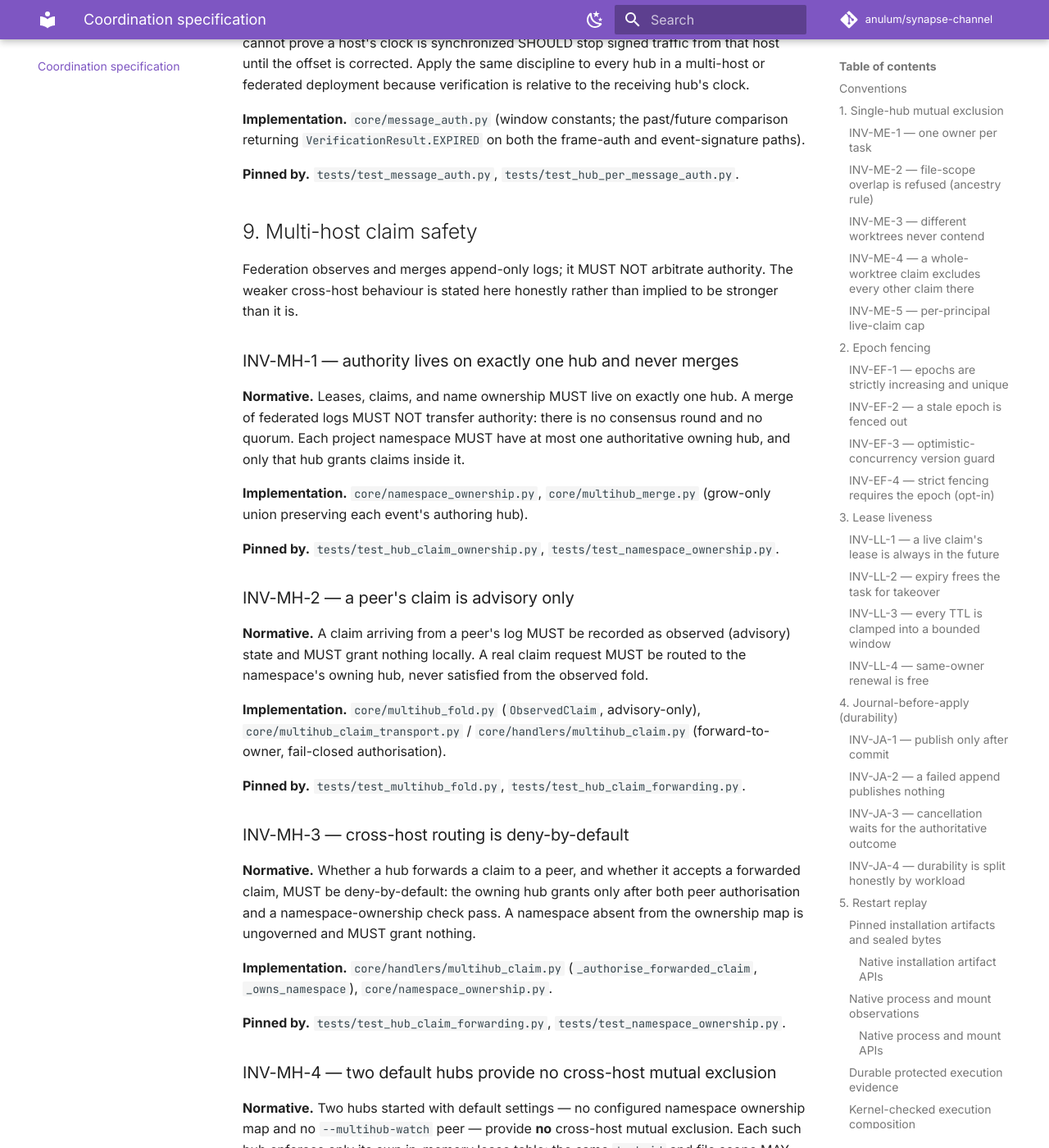
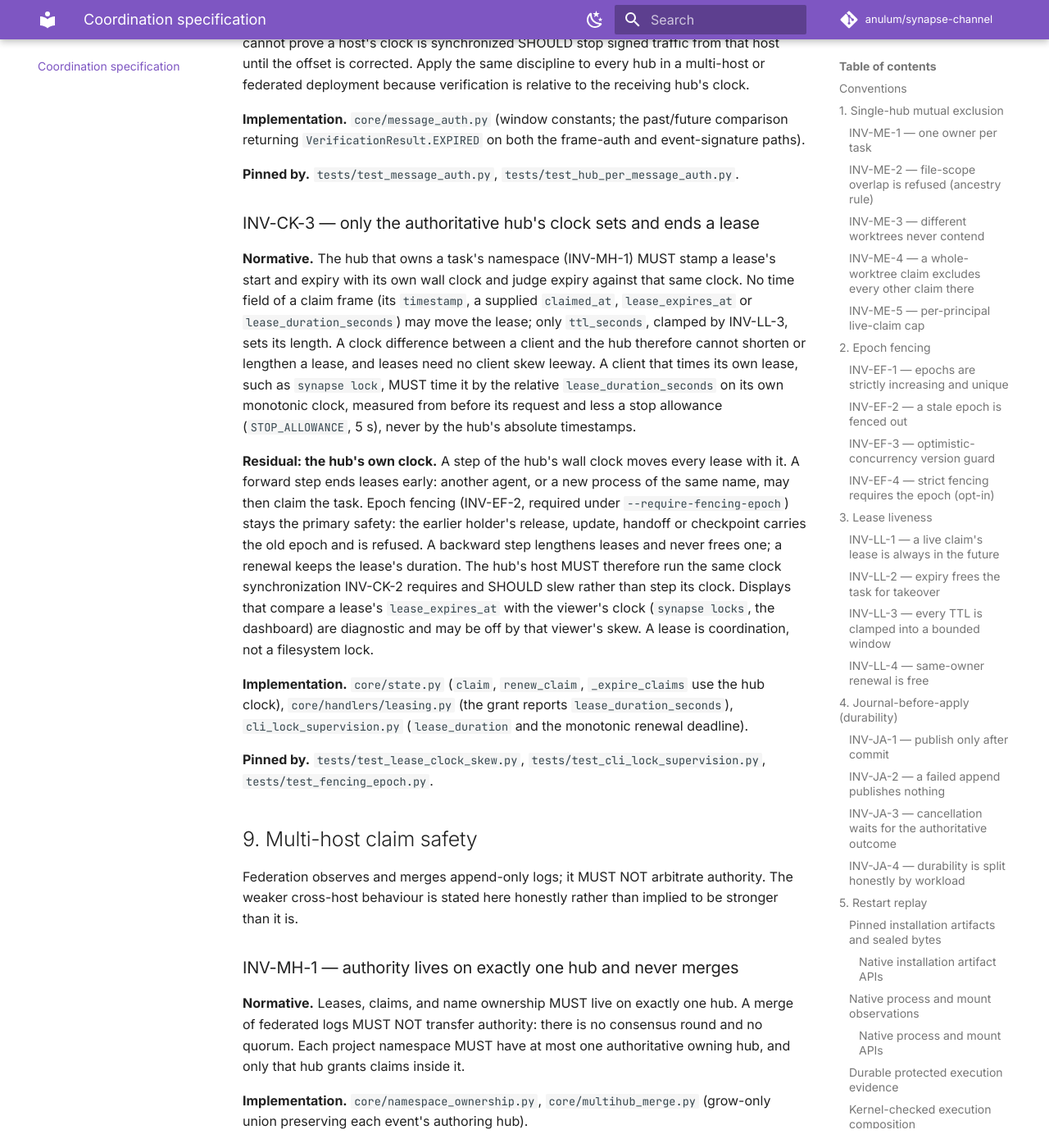
Before and after one commit to anulum/synapse-channel, an MkDocs documentation site: the page built from docs/coordination-spec.md, in a window 1280 px wide and 1400 px high, scrolled down 24208 px. Shown: the whole window at 82% size. Built offline with MkDocs 1.6.1 and Material for MkDocs 9.7.7, drawn with Linux system fonts in a browser that asks for light colours; comment, search, counter and statistics services are not loaded.

Commit message:
docs(spec): state the lease clock model and pin it against skew
The coordination spec bounded the skew of signed frames (INV-CK-2) but said
nothing about the clock that times a lease. INV-CK-3 now states the model,
and tests pin it.

- Only the authoritative hub's wall clock starts and ends a lease. No time
  field of a claim frame moves it; only the clamped ttl_seconds sets its
  length. So a client's clock difference cannot shorten or lengthen a
  lease, and leases need no client skew leeway.
- synapse lock times its lease by the relative lease_duration_seconds on
  its own monotonic clock, from before its request and less the 5 s stop
  allowance.
- The residual is a step of the hub's own clock. A forward step ends
  leases early; epoch fencing stays the primary safety and refuses the
  earlier process of the same name once it has claimed again. A backward
  step never frees a lease, and a renewal keeps its duration. The hub
  host must keep its clock synchronized.

The new tests use a real hub for forged client time fields and the state
clock for stepped hub clocks.

Invariant preserved: no behaviour change; no overlapping claims, and a
stale epoch stays fenced out.

Hooks-Verified: pre-commit sha256:1d22c619805cc7e4
Seat: f636
Authored by Anulum Fortis & Arcane Sapience (protoscience@anulum.li)

```diff
--- a/docs/_generated/capability_manifest.json
+++ b/docs/_generated/capability_manifest.json
@@ -7,7 +7,7 @@
     "optional_dependency_groups": 14,
     "package_modules": 885,
     "public_api_exports": 70,
-    "tests": 12881,
+    "tests": 12886,
     "version": "0.99.45",
     "wire_message_types": 114,
     "workflows": 28
--- a/docs/coordination-spec.md
+++ b/docs/coordination-spec.md
@@ -972,6 +972,39 @@ event-signature paths).
 
 **Pinned by.** `tests/test_message_auth.py`, `tests/test_hub_per_message_auth.py`.
 
+### INV-CK-3 — only the authoritative hub's clock sets and ends a lease
+
+**Normative.** The hub that owns a task's namespace (INV-MH-1) MUST stamp a
+lease's start and expiry with its own wall clock and judge expiry against that
+same clock. No time field of a claim frame (its `timestamp`, a supplied
+`claimed_at`, `lease_expires_at` or `lease_duration_seconds`) may move the lease;
+only `ttl_seconds`, clamped by INV-LL-3, sets its length. A clock difference
+between a client and the hub therefore cannot shorten or lengthen a lease, and
+leases need no client skew leeway. A client that times its own lease, such as
+`synapse lock`, MUST time it by the relative `lease_duration_seconds` on its own
+monotonic clock, measured from before its request and less a stop allowance
+(`STOP_ALLOWANCE`, 5 s), never by the hub's absolute timestamps.
+
+**Residual: the hub's own clock.** A step of the hub's wall clock moves every
+lease with it. A forward step ends leases early: another agent, or a new
+process of the same name, may then claim the task. Epoch fencing (INV-EF-2,
+required under `--require-fencing-epoch`) stays the primary safety: the earlier
+holder's release, update, handoff or checkpoint carries the old epoch and is
+refused. A backward step lengthens leases and never frees one; a renewal keeps
+the lease's duration. The hub's host MUST therefore run the same clock
+synchronization INV-CK-2 requires and SHOULD slew rather than step its clock.
+Displays that compare a lease's `lease_expires_at` with the viewer's clock
+(`synapse locks`, the dashboard) are diagnostic and may be off by that
+viewer's skew. A lease is coordination, not a filesystem lock.
+
+**Implementation.** `core/state.py` (`claim`, `renew_claim`, `_expire_claims`
+use the hub clock), `core/handlers/leasing.py` (the grant reports
+`lease_duration_seconds`), `cli_lock_supervision.py` (`lease_duration` and the
+monotonic renewal deadline).
+
+**Pinned by.** `tests/test_lease_clock_skew.py`, `tests/test_cli_lock_supervision.py`,
+`tests/test_fencing_epoch.py`.
+
 ## 9. Multi-host claim safety
 
 Federation observes and merges append-only logs; it MUST NOT arbitrate authority.
```
Also changed, not shown: README.md (+1 -1 lines), 1 other file.
